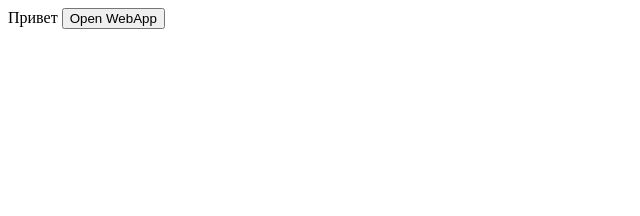
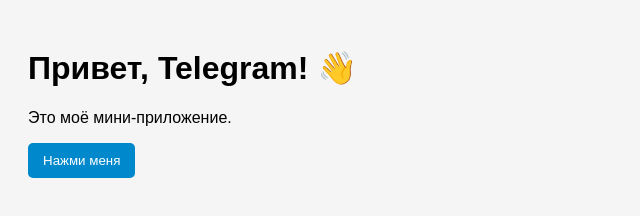
Before and after one commit to XBotHanter/memes--, a plain HTML site: page Ачивка.html in a window 1280 px wide. Shown: the whole page, without its empty margins (0-640 px from the left). Drawn offline with Linux system fonts and the light colour scheme.

Commit message:
Update Ачивка.html

```diff
--- a/Ачивка.html
+++ b/Ачивка.html
@@ -1,43 +1,41 @@
 <!DOCTYPE html>
 <html>
 <head>
-    <title>Open Telegram WebApp</title>
     <meta charset="UTF-8">
+    <meta name="viewport" content="width=device-width, initial-scale=1.0">
+    <title>Моё мини-приложение</title>
     <script src="https://telegram.org/js/telegram-web-app.js"></script>
+    <style>
+        body {
+            font-family: Arial, sans-serif;
+            padding: 20px;
+            background-color: #f5f5f5;
+        }
+        button {
+            padding: 10px 15px;
+            background: #0088cc;
+            color: white;
+            border: none;
+            border-radius: 5px;
+            cursor: pointer;
+        }
+    </style>
 </head>
 <body>
-    <a>Привет</a>
-    <button onclick="openTelegramWebApp()">Open WebApp</button>
+    <h1>Привет, Telegram! 👋</h1>
+    <p>Это моё мини-приложение.</p>
+    <button onclick="alert('Кнопка работает!')">Нажми меня</button>
 
     <script>
-        function openTelegramWebApp() {
+        // Проверяем, что мы внутри Telegram
+        if (window.Telegram && Telegram.WebApp) {
+            const webApp = Telegram.WebApp;
+            webApp.expand(); // Раскрываем на весь экран
+            webApp.BackButton.show(); // Показываем кнопку "Назад"
 
-            if (window.Telegram && window.Telegram.WebApp) {
-                // Инициализируем WebApp
-                const webApp = Telegram.WebApp;
-
-                // Показываем кнопку "назад" в интерфейсе Telegram
-                webApp.BackButton.show();
-
-                // Можно также отправить данные в основное приложение при необходимости
-                // webApp.sendData(JSON.stringify({key: 'value'}));
-
-                // Включить расширенный интерфейс WebApp (занимает весь экран)
-                webApp.expand();
-
-                console.log("WebApp is opened in Telegram");
-            } else {
-                // Если открыто вне Telegram, показываем сообщение или альтернативный контент
-                alert("This feature is only available in Telegram. Open this page in Telegram to use the WebApp.");
-
-                // Альтернатива: открыть ссылку на бота с параметром startapp
-                // window.location.href = "https://t.me/your_bot_username?startapp=webapp";
-            }
+            // Можно отправлять данные в бота
+            // webApp.sendData("Hello from WebApp!");
         }
-
-        // Можно также автоматически открыть WebApp при загрузке страницы
-        // window.onload = openTelegramWebApp;
     </script>
 </body>
-
 </html>
```
